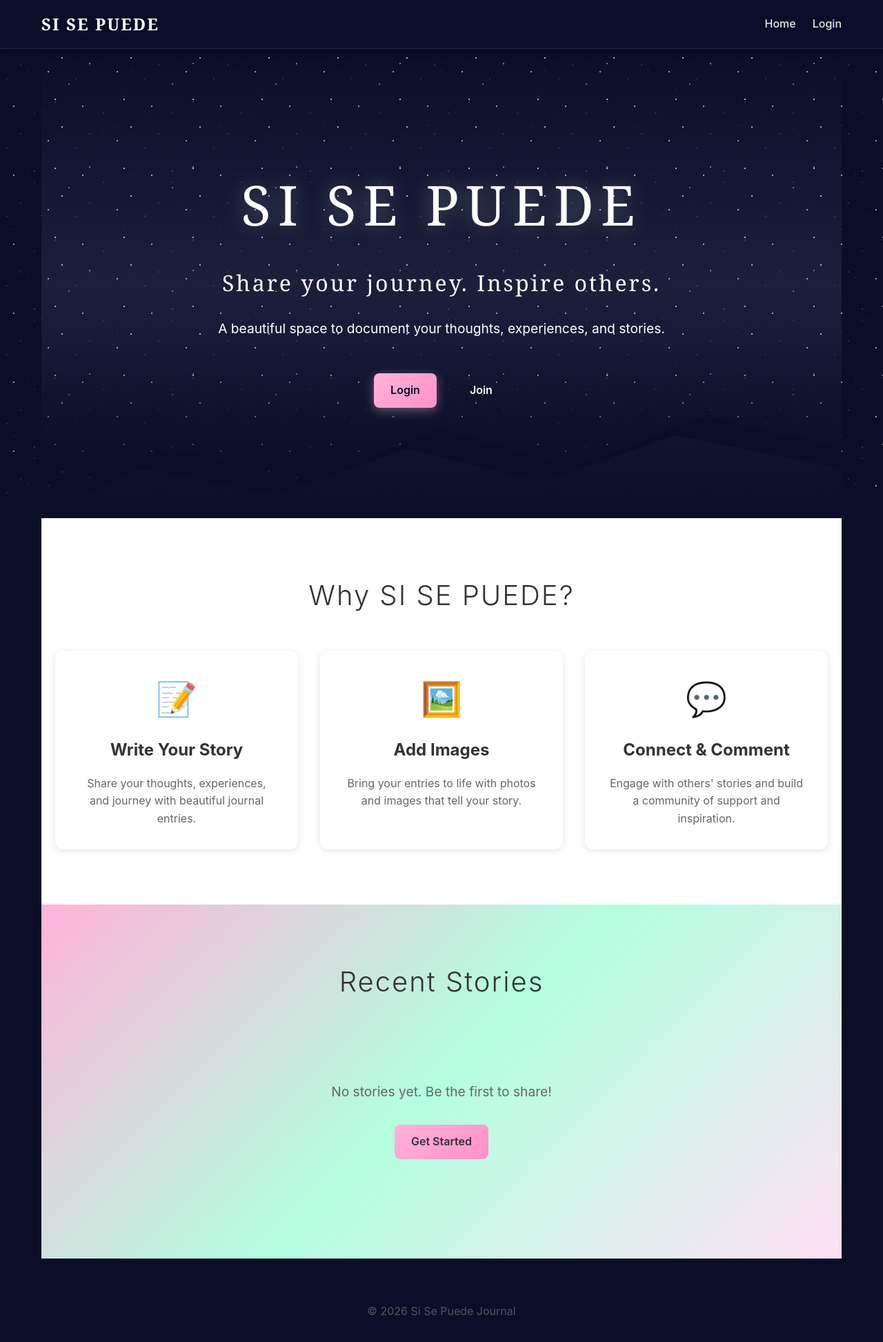
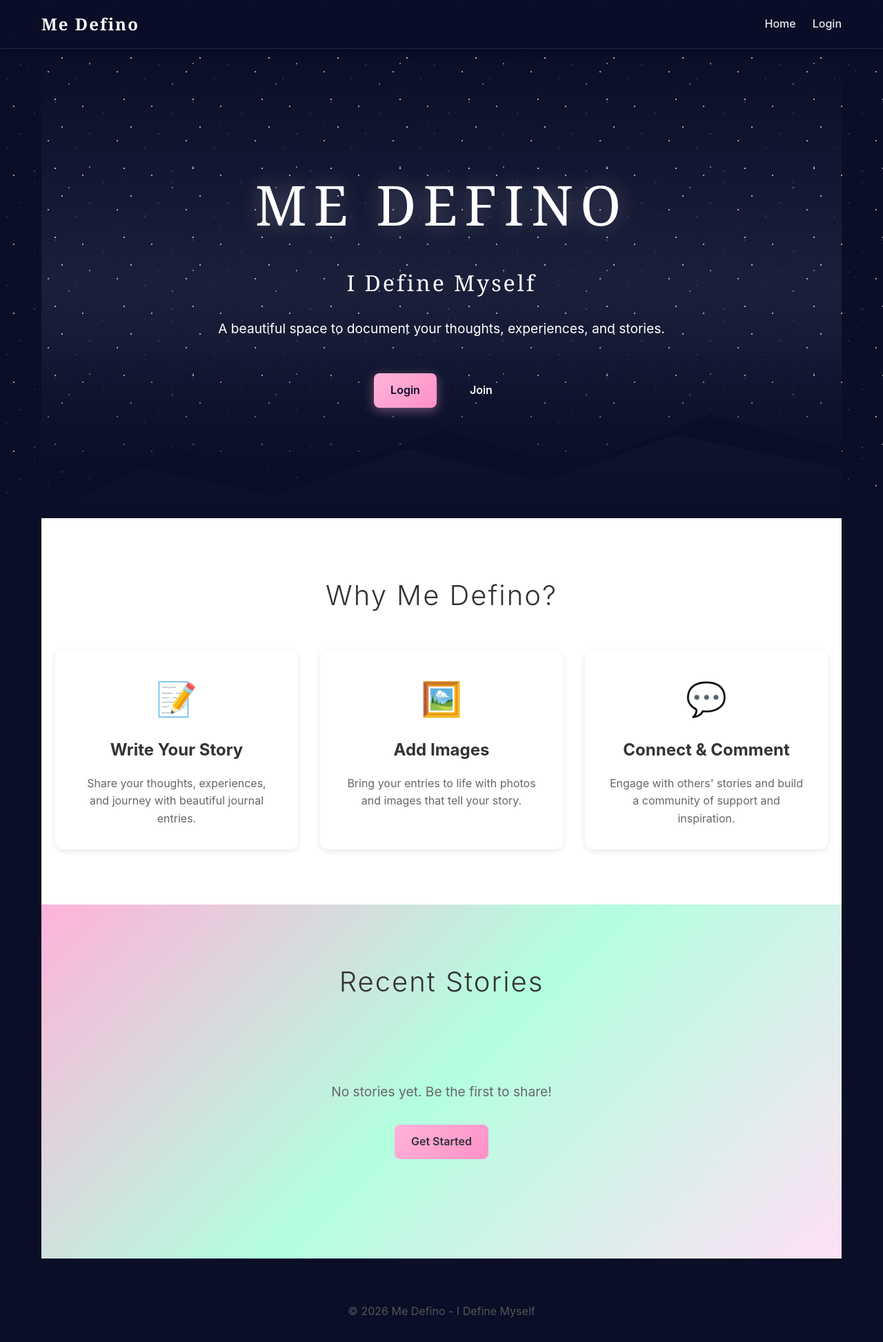
Before and after one commit to deannariddlespur/sisepuede-journal, a Django app: page / in a window 1280 px wide. Shown: the whole page at 69% size. Run offline with Django 5.2, Linux system fonts and the light colour scheme; data that the repository does not hold is empty.

Commit message:
Rebrand from SI SE PUEDE to Me Defino (I Define Myself) for medefino.com

```diff
--- a/entries/templates/entries/admin_login.html
+++ b/entries/templates/entries/admin_login.html
@@ -3,7 +3,8 @@
 {% block content %}
 <div class="login-container">
     <div class="login-card">
-        <h1 class="main-title">SI SE PUEDE</h1>
+        <h1 class="main-title">Me Defino</h1>
+        <p style="text-align: center; color: #666; font-size: 0.9rem; margin-top: 0.5rem;">I Define Myself</p>
         <h2 style="text-align: center; color: #ff69b4; margin-top: 1rem;">Admin Login</h2>
         <p class="subtitle">Administrator access only</p>
 
--- a/entries/templates/entries/base.html
+++ b/entries/templates/entries/base.html
@@ -3,14 +3,14 @@
 <head>
     <meta charset="UTF-8">
     <meta name="viewport" content="width=device-width, initial-scale=1.0">
-    <title>{% block title %}Si Se Puede Journal{% endblock %}</title>
+    <title>{% block title %}Me Defino - I Define Myself{% endblock %}</title>
     {% load static %}
     <link rel="stylesheet" href="{% static 'entries/css/style.css' %}">
 </head>
 <body>
     <nav class="navbar">
         <div class="container">
-            <h1 class="logo">SI SE PUEDE</h1>
+            <h1 class="logo">Me Defino</h1>
             <div class="nav-links">
                 <a href="{% url 'home' %}" class="nav-link">Home</a>
                 {% if user.is_authenticated %}
@@ -33,7 +33,7 @@
     </main>
 
     <footer>
-        <p>&copy; 2026 Si Se Puede Journal</p>
+        <p>&copy; 2026 Me Defino - I Define Myself</p>
     </footer>
 </body>
 </html>
--- a/entries/templates/entries/entries_list.html
+++ b/entries/templates/entries/entries_list.html
@@ -2,7 +2,7 @@
 
 {% block content %}
 <div class="header-section">
-    <h2>SI SE PUEDE Journal</h2>
+    <h2>Me Defino</h2>
     {% if user.is_staff %}
     <a href="{% url 'entry_create' %}" class="btn btn-primary">+ New Entry</a>
     {% endif %}
--- a/entries/templates/entries/landing.html
+++ b/entries/templates/entries/landing.html
@@ -8,8 +8,8 @@
         <div class="stars2"></div>
         <div class="stars3"></div>
         <div class="hero-content">
-            <h1 class="hero-title">SI SE PUEDE</h1>
-            <p class="hero-subtitle">Share your journey. Inspire others.</p>
+            <h1 class="hero-title">Me Defino</h1>
+            <p class="hero-subtitle">I Define Myself</p>
             <p class="hero-description">A beautiful space to document your thoughts, experiences, and stories.</p>
             <div class="hero-buttons">
                 <a href="{% url 'login' %}" class="btn btn-hero-primary">Login</a>
@@ -22,7 +22,7 @@
     <!-- Features Section -->
     <div class="features-section">
         <div class="container">
-            <h2 class="section-title">Why SI SE PUEDE?</h2>
+            <h2 class="section-title">Why Me Defino?</h2>
             <div class="features-grid">
                 <div class="feature-card">
                     <div class="feature-icon">📝</div>
--- a/entries/templates/entries/login.html
+++ b/entries/templates/entries/login.html
@@ -3,7 +3,8 @@
 {% block content %}
 <div class="login-container">
     <div class="login-card">
-        <h1 class="main-title">SI SE PUEDE</h1>
+        <h1 class="main-title">Me Defino</h1>
+        <p style="text-align: center; color: #666; font-size: 0.9rem; margin-top: 0.5rem;">I Define Myself</p>
         <p class="subtitle">Sign in to access your journal</p>
 
         {% if form.errors %}
```
Also changed, not shown: README.md.
